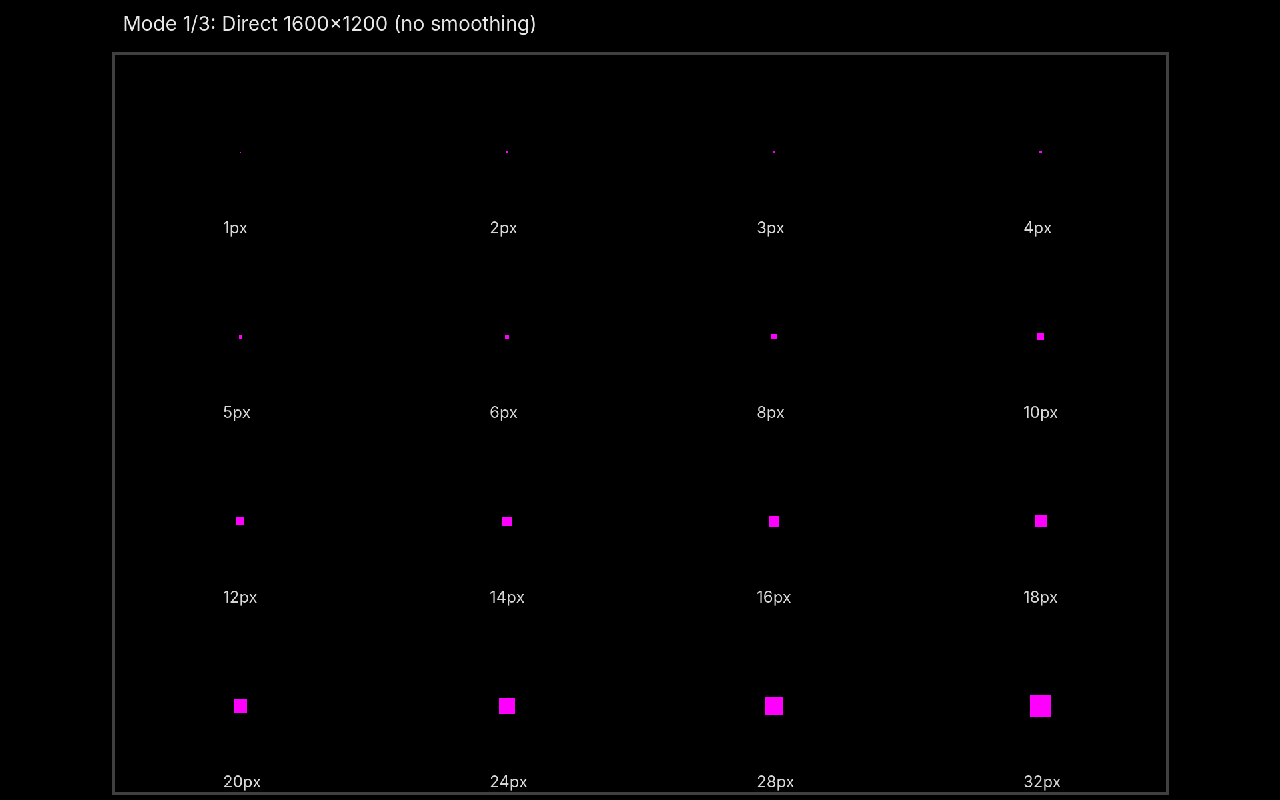
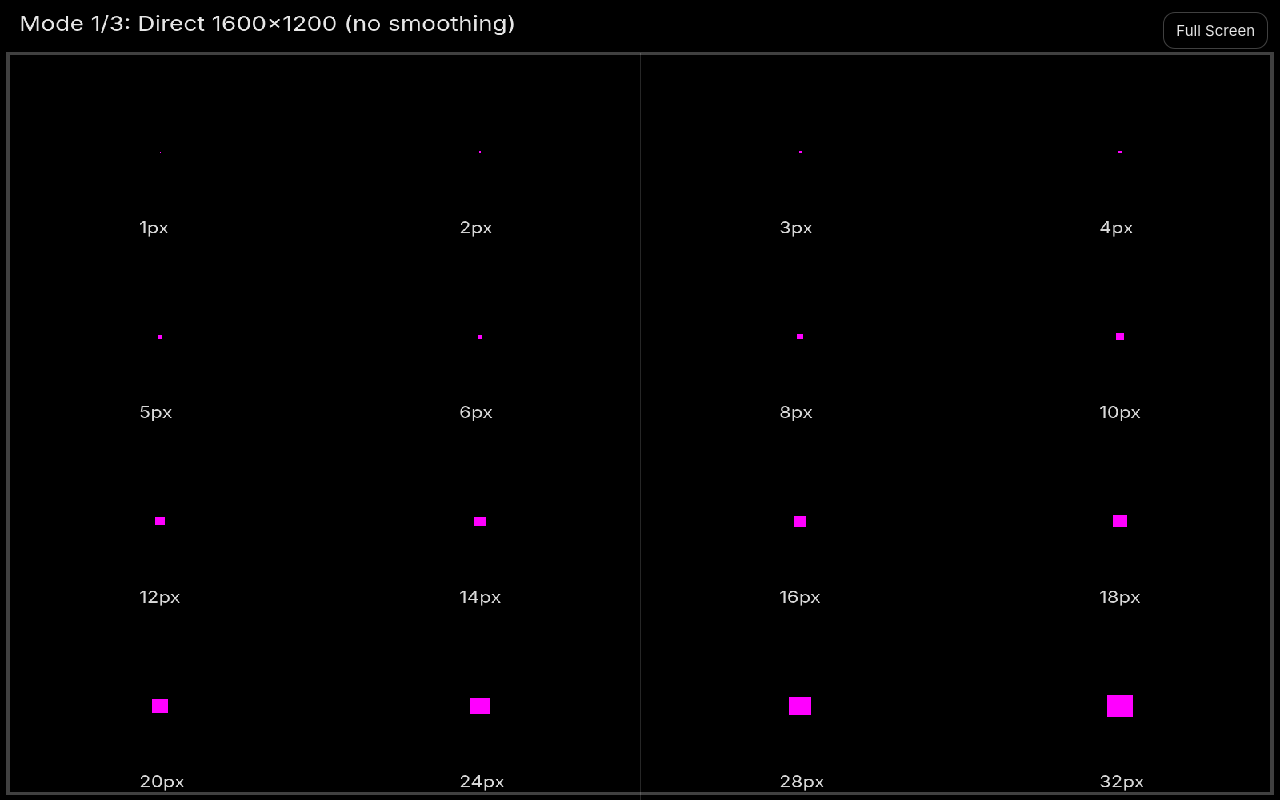
Before and after one commit to ivailo-iliev/web-ball-game, a website: page test2.html in a window 1280 px wide. Drawn offline with Linux system fonts and the light colour scheme.

Commit message:
test projector

```diff
--- a/test2.html
+++ b/test2.html
@@ -3,7 +3,7 @@
 <head>
   <meta charset="utf-8" />
   <meta name="viewport"
-        content="width=device-width,initial-scale=1,maximum-scale=1,user-scalable=no,viewport-fit=cover" />
+        content="width=device-width,initial-scale=1,maximum-scale=1, user-scalable=no, viewport-fit=cover" />
   <title>Magenta Dot Sharpness Test</title>
   <style>
     html, body {
@@ -12,34 +12,47 @@
       background: #000;
       overflow: hidden;
     }
-    #wrap {
+
+    /* Canvas fills the app viewport */
+    canvas {
       position: fixed;
       inset: 0;
-      display: grid;
-      place-items: center;
+      width: 100vw;
+      height: 100vh;
       background: #000;
-    }
-    canvas {
-      background: #000;
-      /* JS sets CSS size to preserve 4:3 */
+      touch-action: manipulation;
       image-rendering: pixelated;
       image-rendering: crisp-edges;
-      touch-action: manipulation;
     }
+
+    /* Button overlay */
+    #fsBtn {
+      position: fixed;
+      top: calc(env(safe-area-inset-top) + 12px);
+      right: calc(env(safe-area-inset-right) + 12px);
+      z-index: 10;
+      font: 15px/1 -apple-system, system-ui, sans-serif;
+      padding: 10px 12px;
+      border-radius: 12px;
+      border: 1px solid rgba(255,255,255,0.25);
+      background: rgba(0,0,0,0.55);
+      color: rgba(255,255,255,0.92);
+      -webkit-backdrop-filter: blur(8px);
+      backdrop-filter: blur(8px);
+    }
+    #fsBtn:active { transform: scale(0.98); }
   </style>
 </head>
 
 <body>
-  <div id="wrap">
-    <canvas id="out"></canvas>
-  </div>
+  <button id="fsBtn" type="button">Full Screen</button>
+  <canvas id="out"></canvas>
 
 <script>
 (() => {
   const OUT_W = 1600, OUT_H = 1200;   // reported input
   const LOG_W = 1024, LOG_H = 768;    // projector native (XGA)
 
-  // Dot sizes (in logical px for LOG modes; also used directly in OUT mode)
   const sizes = [1,2,3,4,5,6,8,10,12,14,16,18,20,24,28,32];
 
   const out = document.getElementById('out');
@@ -56,21 +69,6 @@
   let mode = 1; // 1=Direct OUT, 2=LOG->OUT smoothing, 3=LOG->OUT nearest
   let lastToggleAt = 0;
 
-  function fitCanvasCSS() {
-    const vw = window.innerWidth;
-    const vh = window.innerHeight;
-    const aspect = OUT_W / OUT_H;
-
-    let w = vw;
-    let h = Math.round(vw / aspect);
-    if (h > vh) {
-      h = vh;
-      w = Math.round(vh * aspect);
-    }
-    out.style.width = w + "px";
-    out.style.height = h + "px";
-  }
-
   function clear(ctx, w, h) {
     ctx.fillStyle = "#000";
     ctx.fillRect(0, 0, w, h);
@@ -79,22 +77,18 @@
   function drawScene(ctx, W, H, dotSizes, title) {
     clear(ctx, W, H);
 
-    // Title (on-canvas, big)
     ctx.fillStyle = "rgba(255,255,255,0.9)";
     ctx.font = "30px -apple-system, system-ui, sans-serif";
     ctx.fillText(title, 24, 46);
 
-    // Frame
     ctx.strokeStyle = "rgba(255,255,255,0.25)";
     ctx.lineWidth = 4;
     ctx.strokeRect(10, 80, W - 20, H - 90);
 
-    // Crosshair
     ctx.fillStyle = "rgba(255,255,255,0.15)";
     ctx.fillRect(Math.floor(W/2), 80, 1, H - 80);
     ctx.fillRect(0, Math.floor((H + 80)/2), W, 1);
 
-    // Grid layout
     const cols = 4;
     const rows = Math.ceil(dotSizes.length / cols);
     const cellW = Math.floor(W / cols);
@@ -108,11 +102,9 @@
       const cx = c * cellW + Math.floor(cellW / 2);
       const cy = 90 + r * cellH + Math.floor(cellH / 2);
 
-      // Magenta square "dot"
       ctx.fillStyle = "#ff00ff";
       ctx.fillRect(cx - Math.floor(s/2), cy - Math.floor(s/2), s, s);
 
-      // Label (big enough to avoid tiny-text aliasing)
       ctx.fillStyle = "rgba(255,255,255,0.85)";
       ctx.font = "24px -apple-system, system-ui, sans-serif";
       ctx.fillText(`${s}px`, cx - 26, cy + Math.floor(cellH/2) - 16);
@@ -120,15 +112,12 @@
   }
 
   function render() {
-    fitCanvasCSS();
-
     if (mode === 1) {
       octx.imageSmoothingEnabled = false;
       drawScene(octx, OUT_W, OUT_H, sizes, "Mode 1/3: Direct 1600×1200 (no smoothing)");
       return;
     }
 
-    // Draw on logical grid first
     lctx.imageSmoothingEnabled = false;
 
     if (mode === 2) {
@@ -144,25 +133,38 @@
   }
 
   function toggleMode() {
-    // Debounce (prevents double-firing when Safari sends multiple events)
     const now = performance.now();
     if (now - lastToggleAt < 250) return;
     lastToggleAt = now;
-
     mode = (mode % 3) + 1;
     render();
   }
 
-  // Prefer pointer events in modern iOS Safari / A2HS
   if (window.PointerEvent) {
     out.addEventListener('pointerup', toggleMode, { passive: true });
   } else {
-    // Fallbacks
     out.addEventListener('touchend', toggleMode, { passive: true });
     out.addEventListener('mouseup', toggleMode, { passive: true });
   }
 
-  window.addEventListener('resize', render);
+  // Fullscreen button (works where supported; safe no-op otherwise)
+  const fsBtn = document.getElementById('fsBtn');
+  fsBtn.addEventListener('click', async (e) => {
+    e.stopPropagation(); // don't toggle mode when pressing the button
+    try {
+      if (!document.fullscreenElement && document.documentElement.requestFullscreen) {
+        await document.documentElement.requestFullscreen();
+      } else if (document.exitFullscreen) {
+        await document.exitFullscreen();
+      }
+    } catch {
+      // Ignore: A2HS/Web App mode may block Fullscreen API.
+    }
+  });
+
+  // Some iOS versions need a re-render after orientation/fullscreen changes
+  window.addEventListener('resize', () => requestAnimationFrame(render));
+
   render();
 })();
 </script>
```
